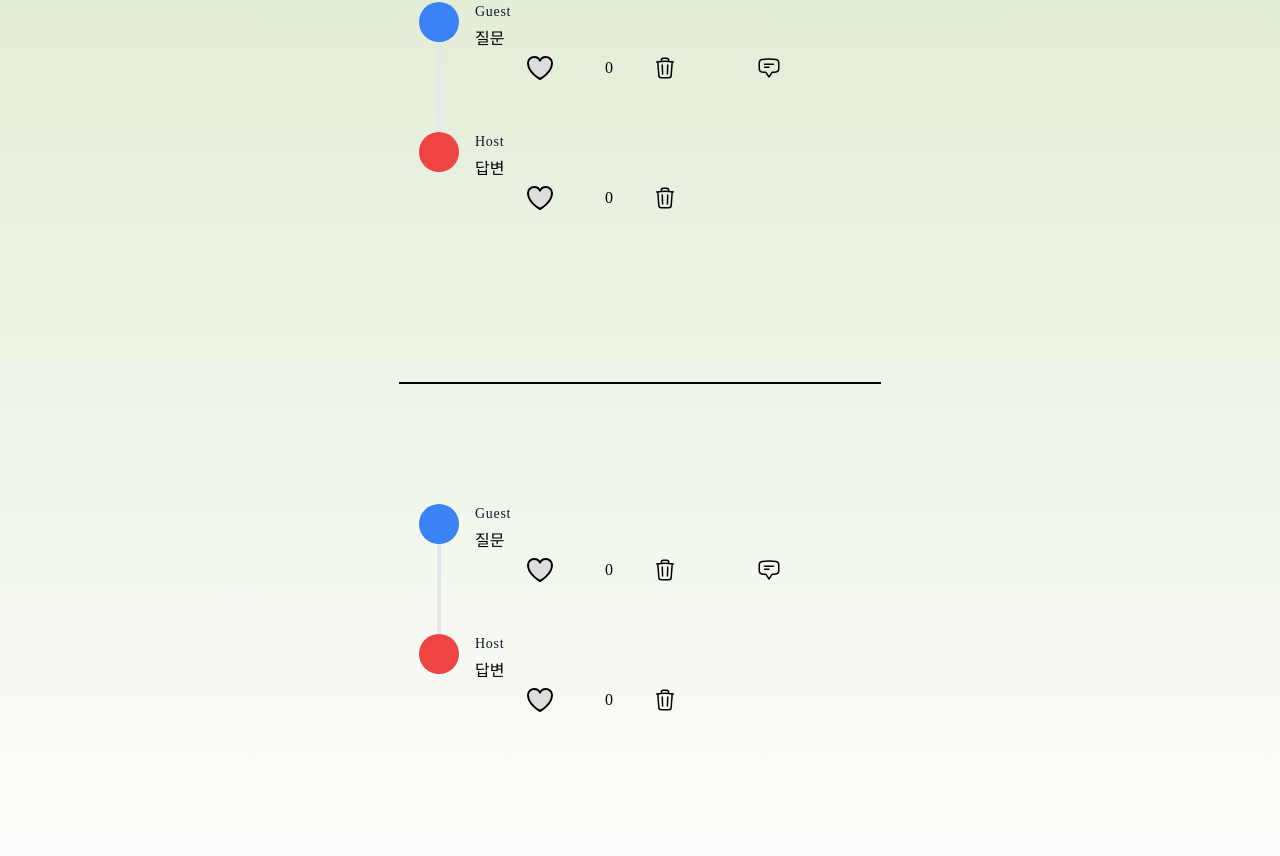
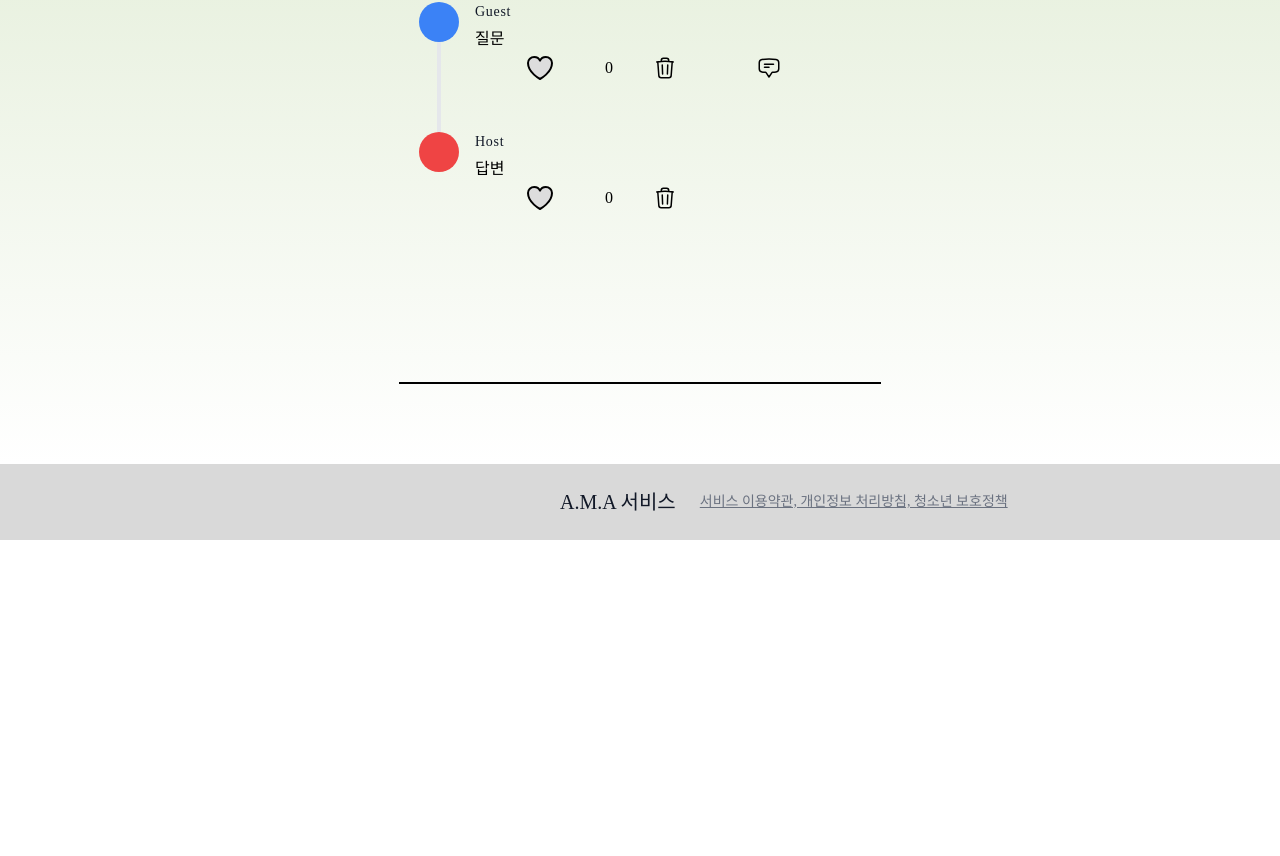
Before and after one commit to yeo99/2023-2-weblecture-project, a Next.js app: page /mypage in a window 1280 px wide. Shown: the part 464-1320 px from the top of the page. After the commit the page ends 1004 px from the top, so only its background shows below. Built offline with nearby package versions, Linux system fonts and the light colour scheme; a web font is replaced by a local one.

Commit message:
AddQuestion 수정

```diff
--- a/components/MYpage/AddQuestion.jsx
+++ b/components/MYpage/AddQuestion.jsx
@@ -1,6 +1,8 @@
 'use client'
 
 import React, { useState } from 'react';
+import LikeButton from './Likebutton';
+import CommentSection from './Comment';
 
 const GuestQuestions = () => {
   const [isQuestionFormVisible, setQuestionFormVisibility] = useState(false);
@@ -27,10 +29,29 @@ const GuestQuestions = () => {
             <div className='h-full w-10 absolute inset-0 flex items-center justify-center'></div>
             <div className='flex-shrink-0 w-10 h-10 rounded-full bg-blue-500 inline-flex items-center justify-center text-white relative z-10'></div>
             <div className='flex-grow pl-4'>
-              <h2 className='font-medium title-font text-sm text-gray-900 mb-1 tracking-wider'>
-                Guest
-              </h2>
-              <p className='leading-relaxed'>{question}</p>
+            <h2 class='font-medium title-font text-sm text-gray-900 mb-1 tracking-wider'>
+                    Guest
+                  </h2>
+                  <p className='leading-relaxed'>{question}</p>
+                  <div className='flex place-items-center '>
+                    <LikeButton/>
+                    <svg
+                      xmlns='http://www.w3.org/2000/svg'
+                      fill='none'
+                      viewBox='0 0 24 24'
+                      stroke-width='1.5'
+                      stroke='currentColor'
+                      class='w-6 h-6 mx-10'
+                    >
+                      <path
+                        stroke-linecap='round'
+                        stroke-linejoin='round'
+                        d='M14.74 9l-.346 9m-4.788 0L9.26 9m9.968-3.21c.342.052.682.107 1.022.166m-1.022-.165L18.16 19.673a2.25 2.25 0 01-2.244 2.077H8.084a2.25 2.25 0 01-2.244-2.077L4.772 5.79m14.456 0a48.108 48.108 0 00-3.478-.397m-12 .562c.34-.059.68-.114 1.022-.165m0 0a48.11 48.11 0 013.478-.397m7.5 0v-.916c0-1.18-.91-2.164-2.09-2.201a51.964 51.964 0 00-3.32 0c-1.18.037-2.09 1.022-2.09 2.201v.916m7.5 0a48.667 48.667 0 00-7.5 0'
+                      />
+                    </svg>
+                    <CommentSection/>
+                  </div>
+
               <div className='flex place-items-center '>
               </div>
             </div>
@@ -40,7 +61,7 @@ const GuestQuestions = () => {
 
       <div className='flex justify-end w-full mt-4'>
         <button
-          className='bg-blue-500 text-white py-2 px-4 rounded-full focus:outline-none'
+          className='bg-green-500 text-white py-2 px-4 rounded-full focus:outline-none'
           onClick={showQuestionForm}
         >
           질문하기
--- /dev/null
+++ b/components/MYpage/Comment.jsx
@@ -0,0 +1,95 @@
+// CommentSection.js
+
+'use client'
+
+import React, { useState } from 'react';
+import LikeButton from './Likebutton';
+
+const CommentSection = ({ onCommentSubmit }) => {
+  const [comments, setComments] = useState([]);
+  const [isCommenting, setIsCommenting] = useState(false);
+  const [commentText, setCommentText] = useState('');
+
+  const handleCommentIconClick = () => {
+    setIsCommenting(true);
+  };
+
+  const handleCommentInputChange = (e) => {
+    setCommentText(e.target.value);
+  };
+
+  const handleCommentSubmit = () => {
+    const newComment = { user: 'Guest', content: commentText };
+    setComments([...comments, newComment]);
+    setIsCommenting(false);
+    setCommentText('');
+  };
+
+  return (
+    <div>
+      {/* 댓글 아이콘 */}
+      <svg
+        xmlns='http://www.w3.org/2000/svg'
+        fill='none'
+        viewBox='0 0 24 24'
+        strokeWidth='1.5'
+        stroke='currentColor'
+        className='w-6 h-6 mx-10'
+        onClick={handleCommentIconClick}
+        style={{ cursor: 'pointer' }}
+      >
+        <path
+          strokeLinecap='round'
+          strokeLinejoin='round'
+          d='M7.5 8.25h9m-9 3H12m-9.75 1.51c0 1.6 1.123 2.994 2.707 3.227 1.129.166 2.27.293 3.423.379.35.026.67.21.865.501L12 21l2.755-4.133a1.14 1.14 0 01.865-.501 48.172 48.172 0 003.423-.379c1.584-.233 2.707-1.626 2.707-3.228V6.741c0-1.602-1.123-2.995-2.707-3.228A48.394 48.394 0 0012 3c-2.392 0-4.744.175-7.043.513C3.373 3.746 2.25 5.14 2.25 6.741v6.018z'
+        />
+      </svg>
+
+      {/* 댓글 입력 칸 (조건부 렌더링) */}
+      {isCommenting && (
+        <div>
+          {/* 댓글 입력 폼 */}
+          <textarea
+            value={commentText}
+            onChange={handleCommentInputChange}
+            placeholder='댓글을 입력하세요...'
+          />
+
+          {/* 댓글 제출 버튼 */}
+          <button onClick={handleCommentSubmit}>댓글 달기</button>
+        </div>
+      )}
+
+      {/* 댓글 목록 표시 */}
+      {comments.map((comment, index) => (
+        <div key={index} className='flex relative pb-12'>
+          <div className='flex-grow pl-4'>
+            <h2 className='font-medium title-font text-sm text-gray-900 mb-1 tracking-wider'>
+              {comment.user}
+            </h2>
+            <p className='leading-relaxed'>{comment.content}</p>
+            <div className='flex place-items-center '>
+              <LikeButton />
+              <svg
+                xmlns='http://www.w3.org/2000/svg'
+                fill='none'
+                viewBox='0 0 24 24'
+                strokeWidth='1.5'
+                stroke='currentColor'
+                className='w-6 h-6 mx-10'
+              >
+                <path
+                  strokeLinecap='round'
+                  strokeLinejoin='round'
+                  d='M14.74 9l-.346 9m-4.788 0L9.26 9m9.968-3.21c.342.052.682.107 1.022.166m-1.022-.165L18.16 19.673a2.25 2.25 0 01-2.244 2.077H8.084a2.25 2.25 0 01-2.244-2.077L4.772 5.79m14.456 0a48.108 48.108 0 00-3.478-.397m-12 .562c.34-.059.68-.114 1.022-.165m0 0a48.11 48.11 0 013.478-.397m7.5 0v-.916c0-1.18-.91-2.164-2.09-2.201a51.964 51.964 0 00-3.32 0c-1.18.037-2.09 1.022-2.09 2.201v.916m7.5 0a48.667 48.667 0 00-7.5 0'
+                />
+              </svg>
+            </div>
+          </div>
+        </div>
+      ))}
+    </div>
+  );
+};
+
+export default CommentSection;
--- a/components/MYpage/MMain.jsx
+++ b/components/MYpage/MMain.jsx
@@ -2,6 +2,7 @@ import React from "react"
 import './MMain.css'
 import LikeButton from "./Likebutton"
 import YourComponent from "./AddQuestion"
+import CommentSection from "./Comment"
 
 export default function MMain() {
   return (
@@ -46,24 +47,11 @@ export default function MMain() {
                         d='M14.74 9l-.346 9m-4.788 0L9.26 9m9.968-3.21c.342.052.682.107 1.022.166m-1.022-.165L18.16 19.673a2.25 2.25 0 01-2.244 2.077H8.084a2.25 2.25 0 01-2.244-2.077L4.772 5.79m14.456 0a48.108 48.108 0 00-3.478-.397m-12 .562c.34-.059.68-.114 1.022-.165m0 0a48.11 48.11 0 013.478-.397m7.5 0v-.916c0-1.18-.91-2.164-2.09-2.201a51.964 51.964 0 00-3.32 0c-1.18.037-2.09 1.022-2.09 2.201v.916m7.5 0a48.667 48.667 0 00-7.5 0'
                       />
                     </svg>
-                    <svg
-                      xmlns='http://www.w3.org/2000/svg'
-                      fill='none'
-                      viewBox='0 0 24 24'
-                      stroke-width='1.5'
-                      stroke='currentColor'
-                      class='w-6 h-6 mx-10'
-                    >
-                      <path
-                        stroke-linecap='round'
-                        stroke-linejoin='round'
-                        d='M7.5 8.25h9m-9 3H12m-9.75 1.51c0 1.6 1.123 2.994 2.707 3.227 1.129.166 2.27.293 3.423.379.35.026.67.21.865.501L12 21l2.755-4.133a1.14 1.14 0 01.865-.501 48.172 48.172 0 003.423-.379c1.584-.233 2.707-1.626 2.707-3.228V6.741c0-1.602-1.123-2.995-2.707-3.228A48.394 48.394 0 0012 3c-2.392 0-4.744.175-7.043.513C3.373 3.746 2.25 5.14 2.25 6.741v6.018z'
-                      />
-                    </svg>
+                    <CommentSection/>
                   </div>
                 </div>
               </div>
-              <div class='flex relative pb-12'>
+              <div className='flex relative pb-12'>
                 <div class='h-full w-10 absolute inset-0 flex items-center justify-center'></div>
                 <div class='flex-shrink-0 w-10 h-10 rounded-full bg-red-500 inline-flex items-center justify-center text-white relative z-10'></div>
                 <div class='flex-grow pl-4'>
@@ -73,87 +61,6 @@ export default function MMain() {
                   <p class='leading-relaxed'>답변</p>
                   <div className='flex place-items-center '>
                     <LikeButton/>
-
-                    <svg
-                      xmlns='http://www.w3.org/2000/svg'
-                      fill='none'
-                      viewBox='0 0 24 24'
-                      stroke-width='1.5'
-                      stroke='currentColor'
-                      class='w-6 h-6 mx-10'
-                    >
-                      <path
-                        stroke-linecap='round'
-                        stroke-linejoin='round'
-                        d='M14.74 9l-.346 9m-4.788 0L9.26 9m9.968-3.21c.342.052.682.107 1.022.166m-1.022-.165L18.16 19.673a2.25 2.25 0 01-2.244 2.077H8.084a2.25 2.25 0 01-2.244-2.077L4.772 5.79m14.456 0a48.108 48.108 0 00-3.478-.397m-12 .562c.34-.059.68-.114 1.022-.165m0 0a48.11 48.11 0 013.478-.397m7.5 0v-.916c0-1.18-.91-2.164-2.09-2.201a51.964 51.964 0 00-3.32 0c-1.18.037-2.09 1.022-2.09 2.201v.916m7.5 0a48.667 48.667 0 00-7.5 0'
-                      />
-                    </svg>
-                  </div>
-                </div>
-              </div>
-            </div>
-          </div>
-        </div>
-      </section>
-      <section class='border-b-2 border-black'>
-        <div class='container px-5 py-24 mx-auto flex flex-wrap'>
-          <div class='flex flex-wrap w-full'>
-            <div class='lg:w-2/5 md:w-1/2 md:pr-10 md:py-6'>
-              <div class='flex relative pb-12'>
-                <div class='h-full w-10 absolute inset-0 flex items-center justify-center'>
-                  <div class='h-full w-1 bg-gray-200 pointer-events-none'></div>
-                </div>
-                <div class='flex-shrink-0 w-10 h-10 rounded-full bg-blue-500 inline-flex items-center justify-center text-white relative z-10'></div>
-                <div class='flex-grow pl-4'>
-                  <h2 class='font-medium title-font text-sm text-gray-900 mb-1 tracking-wider'>
-                    Guest
-                  </h2>
-                  <p class='leading-relaxed'>질문</p>
-                  <div className='flex place-items-center '>
-                    <LikeButton/>
-
-                    <svg
-                      xmlns='http://www.w3.org/2000/svg'
-                      fill='none'
-                      viewBox='0 0 24 24'
-                      stroke-width='1.5'
-                      stroke='currentColor'
-                      class='w-6 h-6 mx-10'
-                    >
-                      <path
-                        stroke-linecap='round'
-                        stroke-linejoin='round'
-                        d='M14.74 9l-.346 9m-4.788 0L9.26 9m9.968-3.21c.342.052.682.107 1.022.166m-1.022-.165L18.16 19.673a2.25 2.25 0 01-2.244 2.077H8.084a2.25 2.25 0 01-2.244-2.077L4.772 5.79m14.456 0a48.108 48.108 0 00-3.478-.397m-12 .562c.34-.059.68-.114 1.022-.165m0 0a48.11 48.11 0 013.478-.397m7.5 0v-.916c0-1.18-.91-2.164-2.09-2.201a51.964 51.964 0 00-3.32 0c-1.18.037-2.09 1.022-2.09 2.201v.916m7.5 0a48.667 48.667 0 00-7.5 0'
-                      />
-                    </svg>
-                    <svg
-                      xmlns='http://www.w3.org/2000/svg'
-                      fill='none'
-                      viewBox='0 0 24 24'
-                      stroke-width='1.5'
-                      stroke='currentColor'
-                      class='w-6 h-6 mx-10'
-                    >
-                      <path
-                        stroke-linecap='round'
-                        stroke-linejoin='round'
-                        d='M7.5 8.25h9m-9 3H12m-9.75 1.51c0 1.6 1.123 2.994 2.707 3.227 1.129.166 2.27.293 3.423.379.35.026.67.21.865.501L12 21l2.755-4.133a1.14 1.14 0 01.865-.501 48.172 48.172 0 003.423-.379c1.584-.233 2.707-1.626 2.707-3.228V6.741c0-1.602-1.123-2.995-2.707-3.228A48.394 48.394 0 0012 3c-2.392 0-4.744.175-7.043.513C3.373 3.746 2.25 5.14 2.25 6.741v6.018z'
-                      />
-                    </svg>
-                  </div>
-                </div>
-              </div>
-              <div class='flex relative pb-12'>
-                <div class='h-full w-10 absolute inset-0 flex items-center justify-center'></div>
-                <div class='flex-shrink-0 w-10 h-10 rounded-full bg-red-500 inline-flex items-center justify-center text-white relative z-10'></div>
-                <div class='flex-grow pl-4'>
-                  <h2 class='font-medium title-font text-sm text-gray-900 mb-1 tracking-wider'>
-                    Host
-                  </h2>
-                  <p class='leading-relaxed'>답변</p>
-                  <div className='flex place-items-center '>
-                    <LikeButton/>
-
                     <svg
                       xmlns='http://www.w3.org/2000/svg'
                       fill='none'
```
